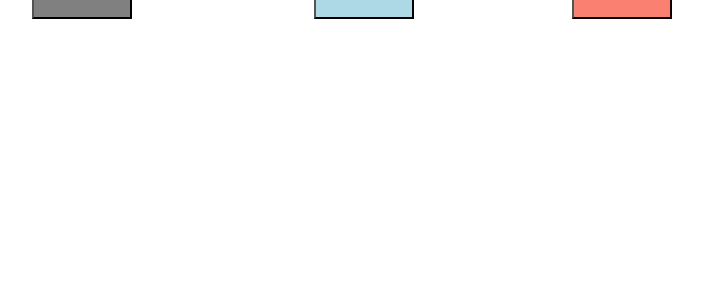
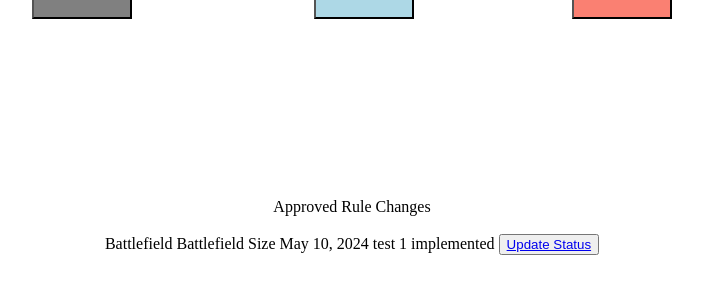
Before and after one commit to dmanske001/RIS, a Django app: page /viewapprovedchanges/ in a window 1280 px wide. Shown: the part 281-581 px from the top of the page, without its empty margins (288-991 px from the left). Run offline with Django 5.2, Linux system fonts and the light colour scheme; a user stored in the database is signed in; data comes from the database, SQL or seed files in the repository; both versions use the stored data as it was after the commit; parts of the project's set-up code (start-up, migrations or seed data) failed here and were passed over.

Commit message:
update
update

```diff
--- a/RIS/RISAPP/forms.py
+++ b/RIS/RISAPP/forms.py
@@ -17,12 +17,14 @@ class Change_Status_Form(forms.ModelForm):
     class Meta:
         model = Rule_Change
         fields = '__all__'
+        exclude = ('category', 'date_created', 'rule', 'rule_description', 'date_decided' )
 
 
 class Change_Status_Form_Dev(forms.ModelForm):
     class Meta:
         model = Rule_Change
         fields = '__all__'
+        exclude = ('category', 'date_created', 'rule', 'rule_description', 'date_decided')
 
 
 
--- a/RIS/RISAPP/templates/RISAPP/viewapprovedchanges.html
+++ b/RIS/RISAPP/templates/RISAPP/viewapprovedchanges.html
@@ -30,9 +30,13 @@
             <a href="{% url 'viewrulechanges' %}">View Rule Change Requests</a>
         </button>
         </div>
+        <div style = "text-align: center; position: relative; top: 35%">
+        Approved Rule Changes
+        <br>
+        <br>
         {% for rule_change in rulechangesdata %}
-                {% if rule_change.rule_status == 'approved' %}
-                <div style = "text-align: center; position: relative; top: 35%">
+                {% if rule_change.rule_status == 'approved' or rule_change.rule_status == 'implemented' %}
+
                         {{ rule_change.category }}
                         {{ rule_change.rule }}
                         {{ rule_change.user }}
--- a/RIS/RISAPP/templates/RISAPP/viewrulechanges.html
+++ b/RIS/RISAPP/templates/RISAPP/viewrulechanges.html
@@ -31,7 +31,7 @@
         </div>
 
 <div style = "text-align: center; position: relative; top: 35%">
-        View Rule Change Requests
+        Rule Change Requests
         <br>
         <br>
         {% for rule_change in rulechangesdata %}
```
Also changed, not shown: RIS/RISAPP/templates/RISAPP/viewapprovedrulechange.html (+13 -0 lines), RIS/RISAPP/templates/RISAPP/viewrulechange.html (+11 -0 lines), RIS/db.sqlite3.
